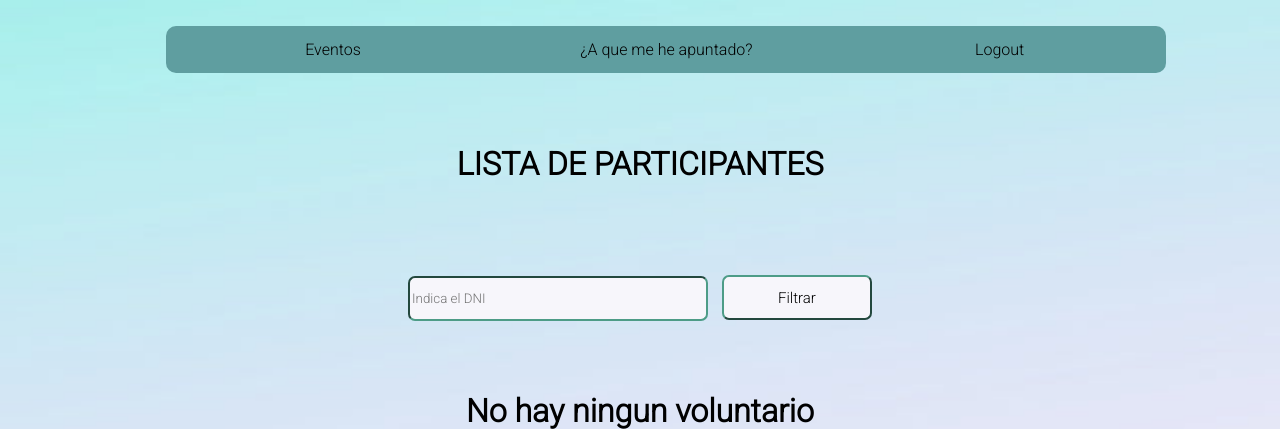
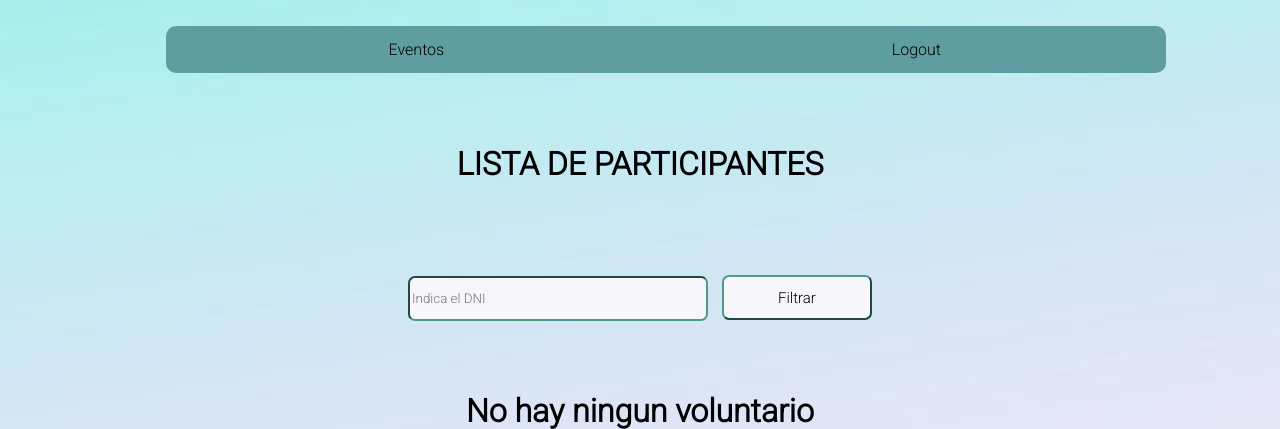
Before and after one commit to davidalvareez/App-AjuntamentBCN, a PHP site: page /view/vistaparticipantes.php in a window 1280 px wide. Shown: the top 429 px of the page. Run offline with PHP 8.4, Linux system fonts and the light colour scheme; a user stored in the database is signed in; data that the repository does not hold is empty.

Commit message:
TODO ACABADO Y SUBIDO HOSTING

```diff
--- a/css/styles.css
+++ b/css/styles.css
@@ -68,6 +68,12 @@ body {
     padding-top: 2%;
 }
 
+.menuadmin {
+    width: 1000px;
+    margin-left: 13%;
+    padding-top: 2%;
+}
+
 ul {
     list-style-type: none;
     margin: 0;
@@ -84,7 +90,13 @@ ul {
 li {
     float: left;
     width: 33.33%;
-    text-decoration: none
+    text-decoration: none;
+}
+
+.liadmin {
+    float: left;
+    width: 50%;
+    text-decoration: none;
 }
 
 li a {
--- a/services/conexion.php
+++ b/services/conexion.php
@@ -1,6 +1,6 @@
 <?php
 require_once 'config.php';
-$servidor="mysql:dbname=".BD.";host=";SERVIDOR;
+$servidor="mysql:dbname=".BD.";host=".SERVIDOR;
 try{
     $pdo=new PDO($servidor,USUARIO,PASSWORD,array(PDO::MYSQL_ATTR_INIT_COMMAND=>"SET NAMES UTF8"));
     //echo "<script> alert('conexion establecida')</script>";
--- a/view/vistaparticipantes.php
+++ b/view/vistaparticipantes.php
@@ -16,15 +16,12 @@
     <title>Vista de participantes</title>
 </head>
 <body class="fondoimg">
-    <div class="menu">
+    <div class="menuadmin">
            <ul>
-               <li>
+               <li class="liadmin">
                    <a class="activo" href="../view/listaeventosadmin.php">Eventos</a>
                </li>
-               <li>
-                   <a href="../view/eventosapuntado.php">¿A que me he apuntado?</a>
-               </li>
-               <li>
+               <li class="liadmin">
                    <a href="../process/logout.proc.php">Logout</a>
                </li>
            </ul>
```
Also changed, not shown: README.md.
